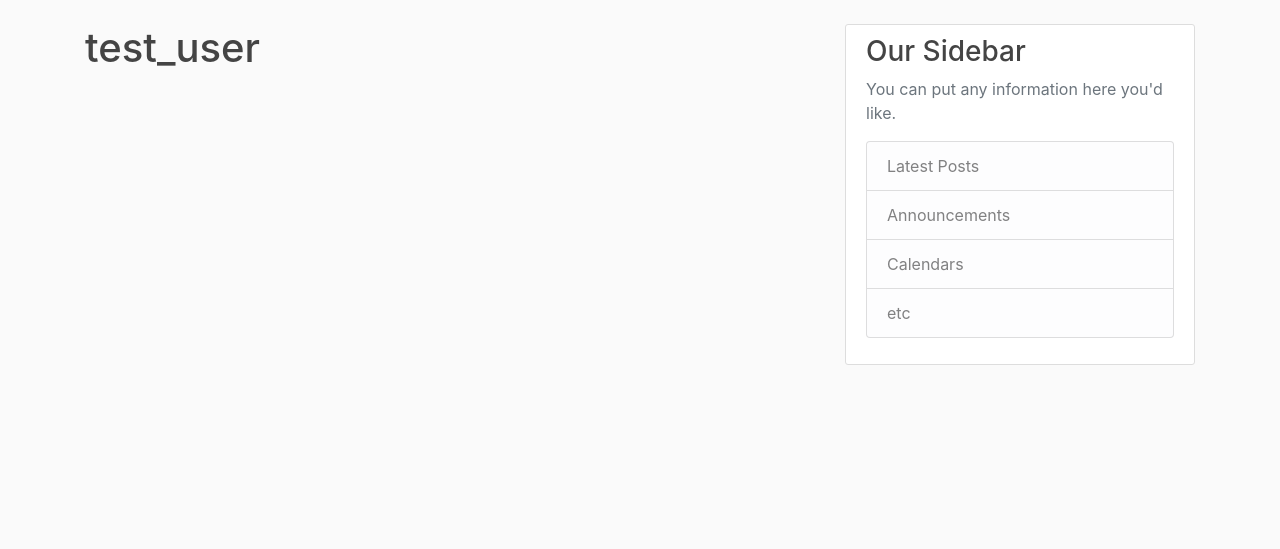
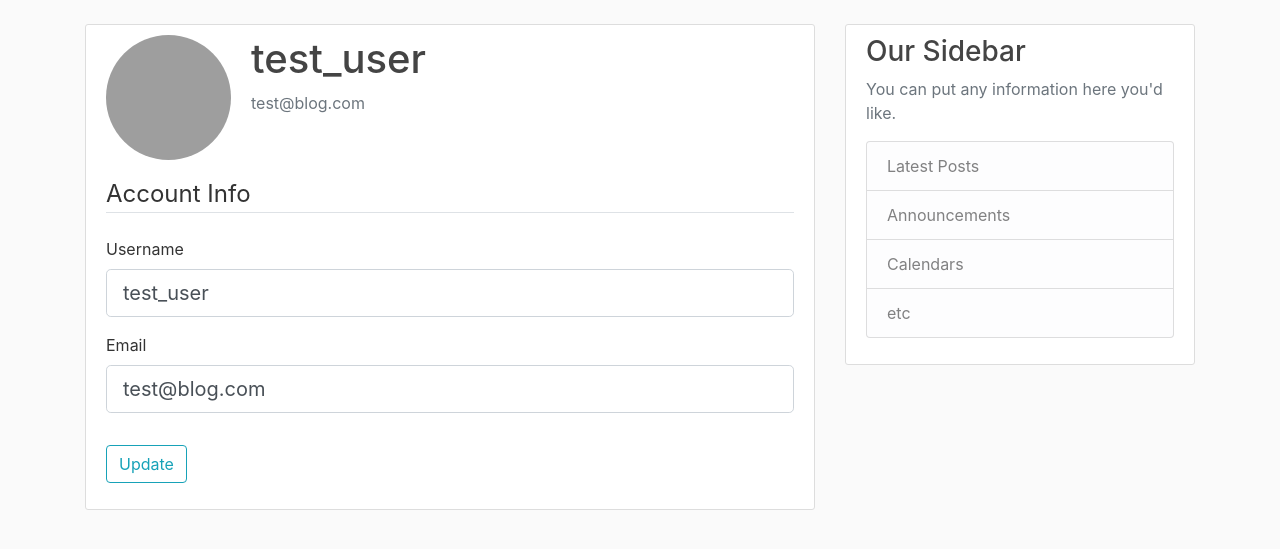
Before and after one commit to LudovicLupus/Flask_Development, a Flask app: page /account in a window 1280 px wide. Shown: the part 56-605 px from the top of the page. Run offline with Flask 2, Linux system fonts and the light colour scheme; a user stored in the database is signed in; some libraries are stand-ins or nearby versions; grey boxes are pictures that could not be loaded.

Commit message:
Added content to Account template, and created form for updating username and email + additional redirects

```diff
--- a/flask_blog/forms.py
+++ b/flask_blog/forms.py
@@ -1,4 +1,5 @@
 from flask_wtf import FlaskForm  # Writing python classes that are representative of our forms (EXTEND this)
+from flask_login import current_user
 from wtforms import StringField, PasswordField, SubmitField, BooleanField  # The kind of form field
 from wtforms.validators import DataRequired, Length, Email, EqualTo, ValidationError  # VALIDATORS also come as classes
 from flask_blog.models import User
@@ -21,8 +22,27 @@ class RegistrationForm(FlaskForm):  # Extend the FlaskForm class for form creati
         if user:
             raise ValidationError('That email is already taken. Please enter a different one.')
 
+
 class LoginForm(FlaskForm):
     email = StringField('Email', validators=[DataRequired(), Email()])     # Using email to log in
     password = PasswordField('Password', validators=[DataRequired()])
     remember = BooleanField('Remember me')
     submit = SubmitField('Login')     # You need a submit button
+
+
+class UpdateAccountForm(FlaskForm):  # Extend the FlaskForm class for form creation
+    username = StringField('Username', validators=[DataRequired(), Length(min=2, max=20)])
+    email = StringField('Email', validators=[DataRequired(), Email()])
+    submit = SubmitField('Update')     # You need a submit button
+
+    def validate_username(self, username):
+        if username.data != current_user.username:
+            user = User.query.filter_by(username=username.data).first()
+            if user:
+                raise ValidationError('That username is already taken. Please enter a different one.')
+
+    def validate_email(self, email):
+        if email.data != current_user.email:
+            user = User.query.filter_by(email=email.data).first()
+            if user:
+                raise ValidationError('That email is already taken. Please enter a different one.')
--- a/flask_blog/routes.py
+++ b/flask_blog/routes.py
@@ -4,7 +4,7 @@ from flask import url_for           # rendering static css files
 from flask import flash             # flashing messages (modifications made to layout.html template for this)
 from flask import redirect          # redirect to another route url
 from flask import request           # accessing query parameters
-from flask_blog.forms import RegistrationForm, LoginForm   # Importing forms from forms.py
+from flask_blog.forms import RegistrationForm, LoginForm, UpdateAccountForm   # Importing forms from forms.py
 from flask_blog.models import User, Post
 from flask_blog import app, db, bcrypt
 from flask_login import login_user
@@ -101,7 +101,19 @@ def logout():
     logout_user()
     return redirect(url_for('blog'))
 
-@app.route('/account')
+
+@app.route('/account', methods=['GET', 'POST'])
 @login_required
 def account():
-    return render_template('account.html', title='Account')
+    form = UpdateAccountForm()
+    if form.validate_on_submit():
+        current_user.username = form.username.data
+        current_user.email = form.email.data
+        db.session.commit()
+        flash(f'Your account has been updated', 'success')  # Second arg is bootstrap category class
+        return redirect(url_for('account'))
+    elif request.method == 'GET':
+        form.username.data = current_user.username
+        form.email.data = current_user.email
+    image_file = url_for('static', filename='profile_pics/' + current_user.image_file)
+    return render_template('account.html', title='Account', image_file=image_file, form=form)
--- a/flask_blog/templates/account.html
+++ b/flask_blog/templates/account.html
@@ -1,5 +1,49 @@
 
 {% extends "layout.html" %}
 {% block content %}
-    <h1>{{ current_user.username }}</h1>
+    <div class="content-section">
+      <div class="media">
+        <img class="rounded-circle account-img" src="{{ image_file }}">
+        <div class="media-body">
+          <h2 class="account-heading">{{ current_user.username }}</h2>
+          <p class="text-secondary">{{ current_user.email }}</p>
+        </div>
+      </div>
+        <form method="POST" action="">
+            {{ form.hidden_tag() }}
+            <fieldset class="form-group">
+                <legend class="border-bottom mb-4">Account Info</legend>
+                <div class="form-group">
+                    {{ form.username.label(class="form-control-label") }}
+
+                    {% if form.username.errors %}
+                        {{ form.username(class="form-control form-control-lg is-invalid") }}
+                        <div class="invalid-feedback">
+                            {% for error in form.username.errors %}
+                                <span>{{ error }}</span>
+                            {% endfor %}
+                        </div>
+                    {% else %}
+                        {{ form.username(class="form-control form-control-lg") }}
+                    {% endif %}
+                </div>
+                <div class="form-group">
+                    {{ form.email.label(class="form-control-label") }}
+                    {% if form.email.errors %}
+                        {{ form.email(class="form-control form-control-lg is-invalid") }}
+                        <div class="invalid-feedback">
+                            {% for error in form.email.errors %}
+                                <span>{{ error }}</span>
+                            {% endfor %}
+                        </div>
+                    {% else %}
+                        {{ form.email(class="form-control form-control-lg") }}
+                    {% endif %}
+                </div>
+            </fieldset>
+            <div class="form-group">
+                {{ form.submit(class="btn btn-outline-info") }}
+            </div>
+        </form>
+    </div>
 {% endblock content %}
```
Also changed, not shown: 1 other file.
